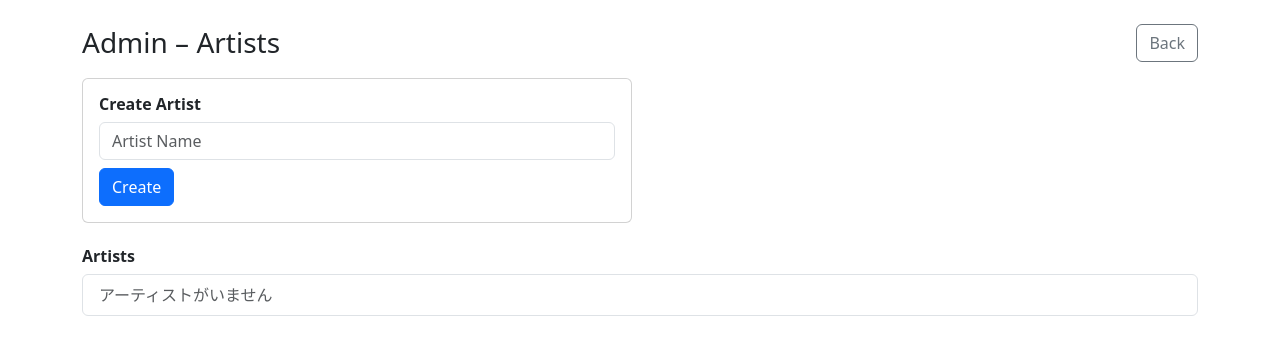
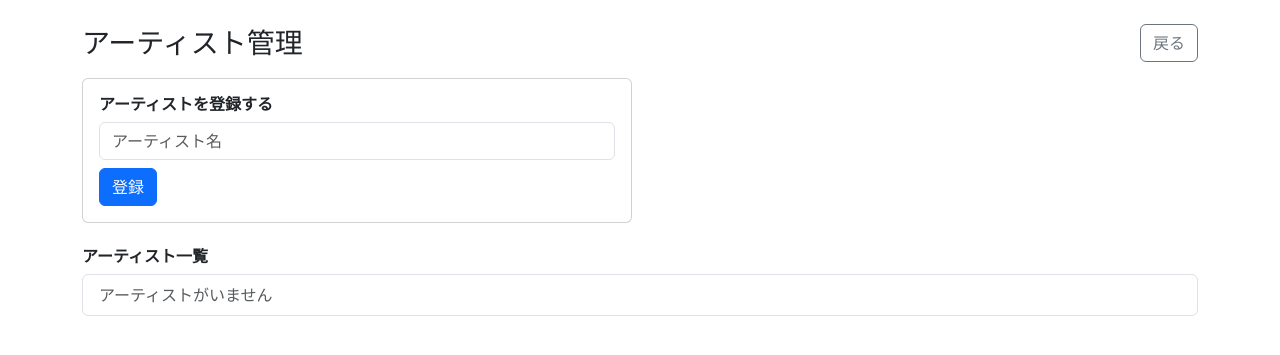
Before and after one commit to satb-theguy/chilaq_app, a FastAPI app: template templates/admin_artists.html in a window 1280 px wide. Shown: the part 56-411 px from the top of the page. Run offline with FastAPI, Linux system fonts and the light colour scheme; the template is opened without the code that fills it, so the values that code supplies are empty; some libraries are stand-ins or nearby versions.

Commit message:
new: header menu version

```diff
--- a/templates/admin_artists.html
+++ b/templates/admin_artists.html
@@ -1,31 +1,31 @@
 {% extends "base.html" %}
 {% block content %}
   <div class="d-flex justify-content-between align-items-center mb-3">
-    <h3 class="mb-0">Admin – Artists</h3>
-    <a href="/admin" class="btn btn-outline-secondary">Back</a>
+    <h3 class="mb-0">アーティスト管理</h3>
+    <a href="/admin" class="btn btn-outline-secondary">戻る</a>
   </div>
 
   <div class="row g-3">
     <div class="col-md-6">
       <div class="card p-3">
-        <h6 class="fw-bold">Create Artist</h6>
+        <h6 class="fw-bold">アーティストを登録する</h6>
         <form method="post" action="/admin/artists">
-          <div class="mb-2"><input class="form-control" type="text" name="name" placeholder="Artist Name" required></div>
-          <button class="btn btn-primary">Create</button>
+          <div class="mb-2"><input class="form-control" type="text" name="name" placeholder="アーティスト名" required></div>
+          <button class="btn btn-primary">登録</button>
         </form>
       </div>
     </div>
   </div>
 
   <div class="mt-4">
-    <h6 class="fw-bold mb-2">Artists</h6>
+    <h6 class="fw-bold mb-2">アーティスト一覧</h6>
     <ul class="list-group">
       {% for a in artists %}
       <li class="list-group-item d-flex justify-content-between align-items-center">
         <span>{{ a.name }} {% if a.owner %}<span class="text-muted">– {{ a.owner.email }}</span>{% endif %}</span>
         <div class="d-flex gap-2">
-          <a class="btn btn-sm btn-outline-secondary" href="/artist/{{ a.slug or a.id }}">Open</a>
-          <a class="btn btn-sm btn-outline-primary" href="/admin/artists/{{ a.id }}/edit">Edit</a>
+          <a class="btn btn-sm btn-outline-secondary" href="/artist/{{ a.slug or a.id }}">開く</a>
+          <a class="btn btn-sm btn-outline-primary" href="/admin/artists/{{ a.id }}/edit">編集</a>
         </div>
       </li>
       {% else %}
--- a/templates/base.html
+++ b/templates/base.html
@@ -25,8 +25,22 @@
           <a class="nav-link" href="/about">Chilaqについて</a>
         </li>
         {% if user %}
-        <li class="nav-item">
-          <a class="nav-link" href="/admin">ダッシュボード</a>
+        <li class="nav-item dropdown">
+          <a class="nav-link dropdown-toggle" href="#" role="button" data-bs-toggle="dropdown" aria-expanded="false">
+            管理メニュー
+          </a>
+          <ul class="dropdown-menu">
+            <li><a class="dropdown-item" href="/admin">ダッシュボード</a></li>
+            <li><a class="dropdown-item" href="/admin/posts">自分の投稿</a></li>
+            <li><a class="dropdown-item" href="/account">アカウント情報</a></li>
+            <li><hr class="dropdown-divider"></li>
+            <li><a class="dropdown-item" href="/admin/new_post">新規投稿</a></li>
+            {% if user.is_admin %}
+            <li><hr class="dropdown-divider"></li>
+            <li><a class="dropdown-item" href="/admin/artists">アーティスト管理</a></li>
+            <li><a class="dropdown-item" href="/admin/users">ユーザー管理</a></li>
+            {% endif %}
+          </ul>
         </li>
         {% endif %}
       </ul>
```
